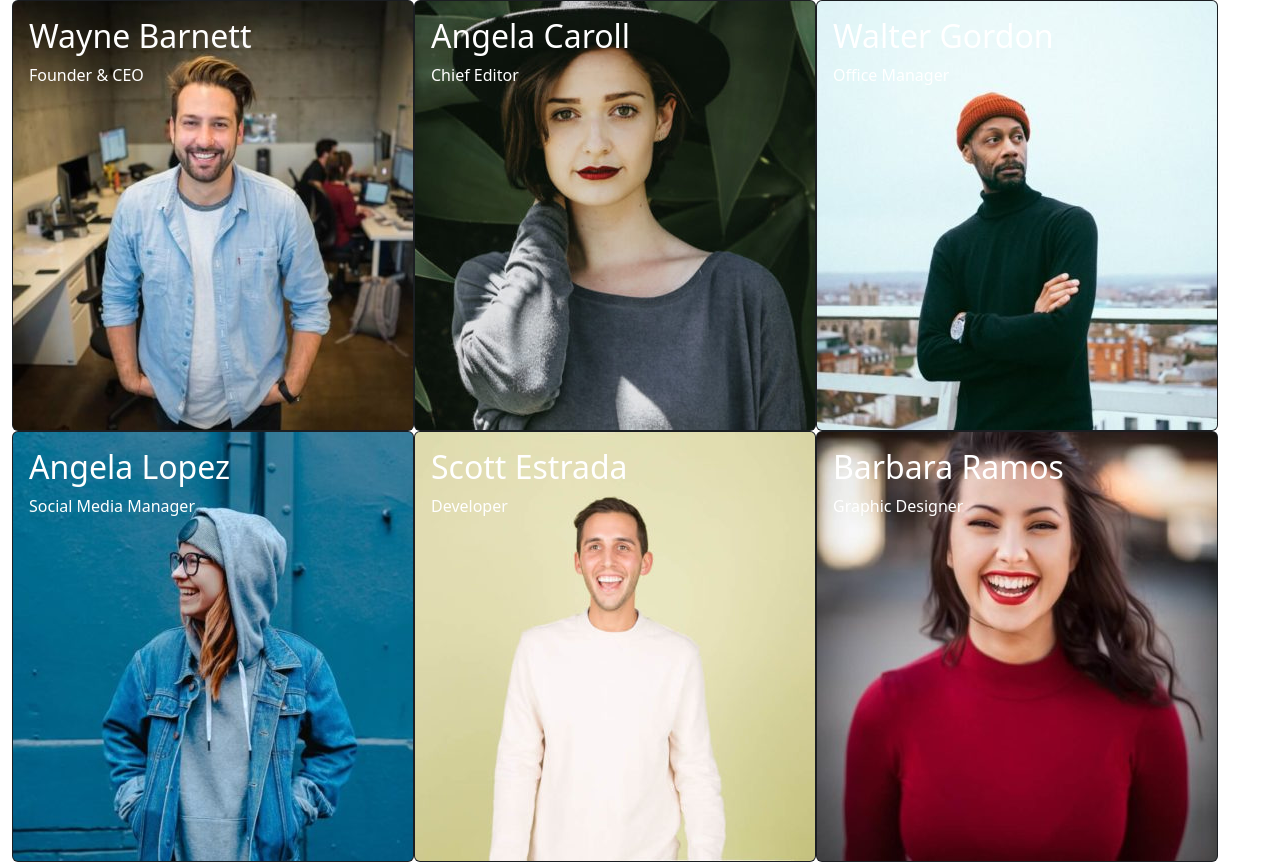
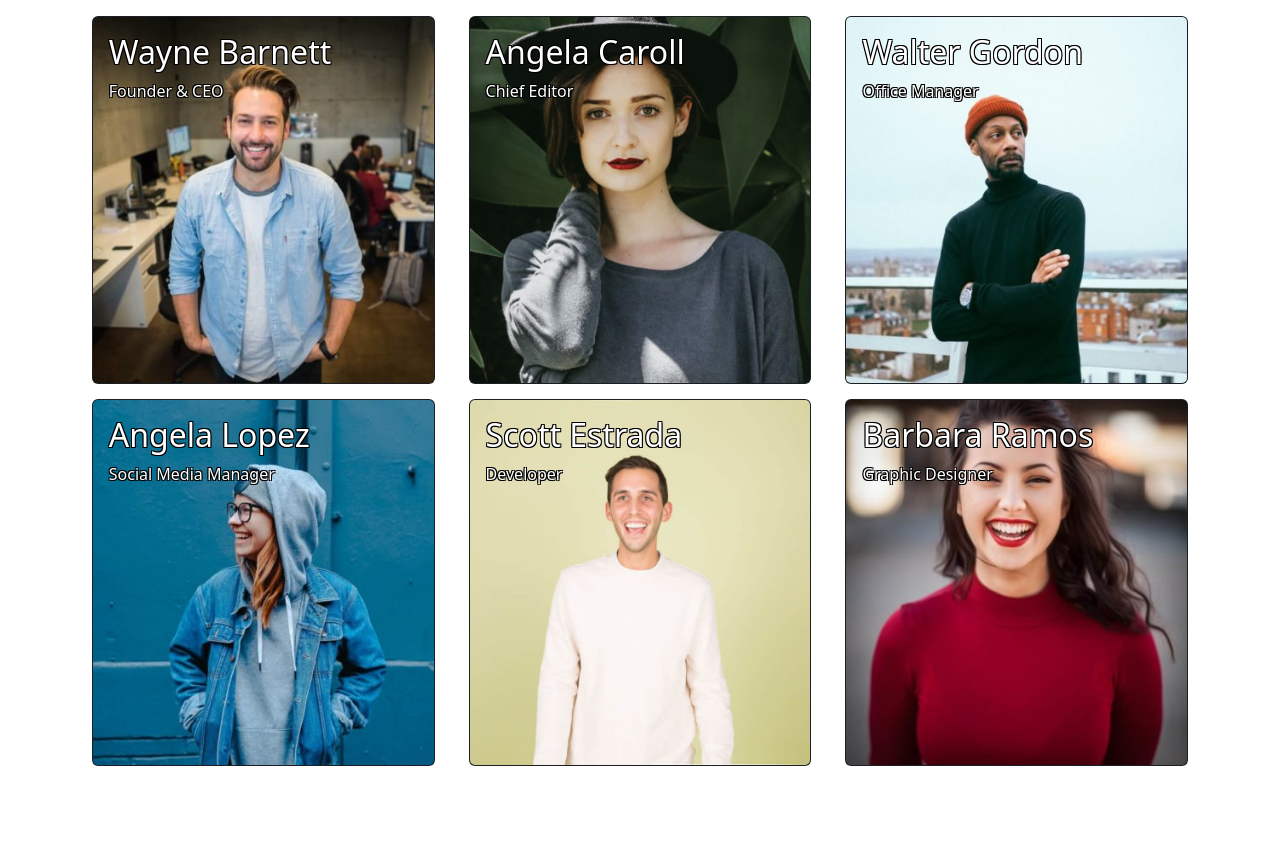
Before and after one commit to Shinrael/js-our-team, a plain HTML site: page index.html in a window 1280 px wide. After the commit the page ends 800 px from the top, so only its background shows below. Drawn offline with nearby package versions, Linux system fonts and the light colour scheme.

Commit message:
[edit] html/css

```diff
--- a/assets/css/style.css
+++ b/assets/css/style.css
@@ -0,0 +1,12 @@
+.card-img-overlay h2,
+.card-img-overlay p{
+  text-shadow: -1px -1px 0 #000, 1px -1px 0 #000, -1px 1px 0 #000, 1px 1px 0 #000;
+}
+
+.container-fluid .card{
+  margin: 0 5px 15px 5px;
+}
+
+.row{
+  width: 90%;
+}
--- a/index.html
+++ b/index.html
@@ -12,8 +12,10 @@
 </head>
 <body>
 
-  <div id="team-container" class="container-fluid d-flex flex-wrap">
+  <div class="container-fluid d-flex flex-wrap justify-content-center pt-3">
+   <div id="output" class="row row-cols-3">
 
+   </div>
 
   </div>
 
--- a/js/script.js
+++ b/js/script.js
@@ -1,4 +1,4 @@
-const teamContainer = document.getElementById('team-container');
+const output = document.getElementById('output');
 
 // Creo l'array con tutti i dati forniti
 
@@ -47,17 +47,21 @@ for(let member of team){
 
   // Inietto dentro ad ogni div i membri del team
 
-  memberContainer.innerHTML = `
-  <div class="card text-bg-dark">
-      <img src="${member.img}" class="card-img" alt="${member.name}">
-      <div class="card-img-overlay">
-        <h2 class="card-title">${member.name}</h2>
-        <p class="card-text">${member.role}</p>
+  memberContainer.innerHTML += `
+
+    <div class="col">
+      <div class="card text-bg-dark">
+        <img src="${member.img}" class="card-img" alt="${member.name}">
+        <div class="card-img-overlay">
+          <h2 class="card-title">${member.name}</h2>
+          <p class="card-text">${member.role}</p>
+        </div>
       </div>
     </div>
+
   `;
 
   // Utilizzando append inserisco ognuno di questi div dentro il container principale
 
-  teamContainer.append(memberContainer);
+  output.append(memberContainer);
 }
```
